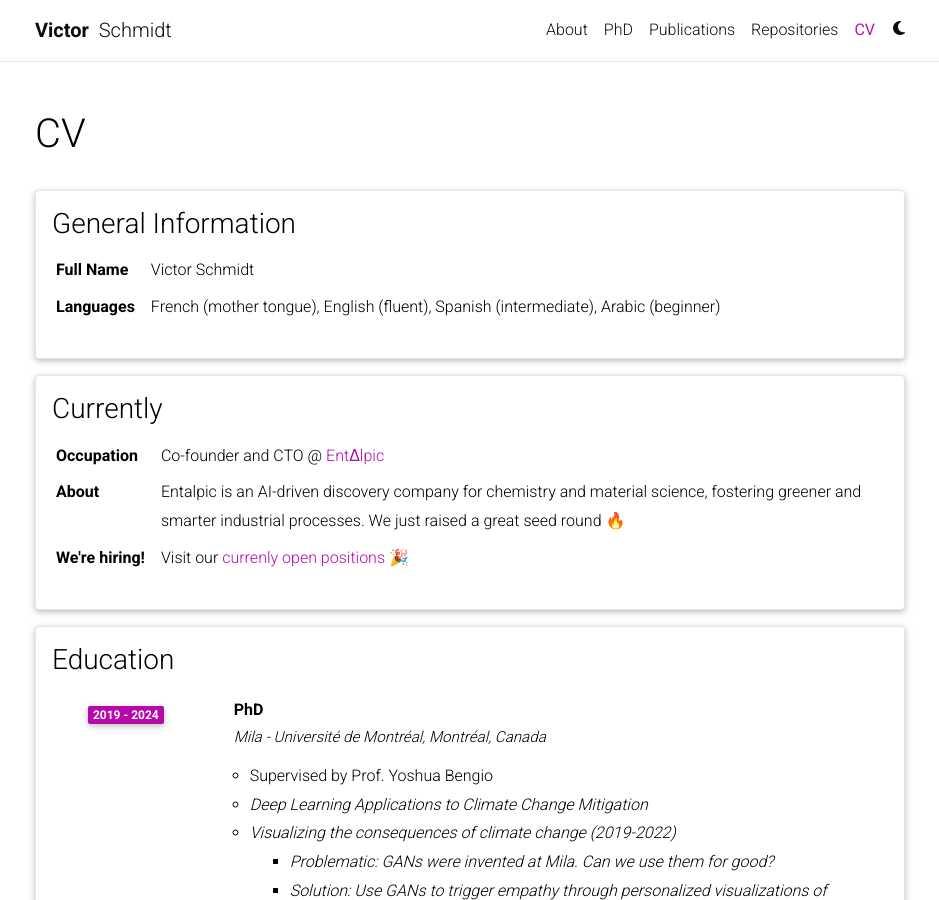
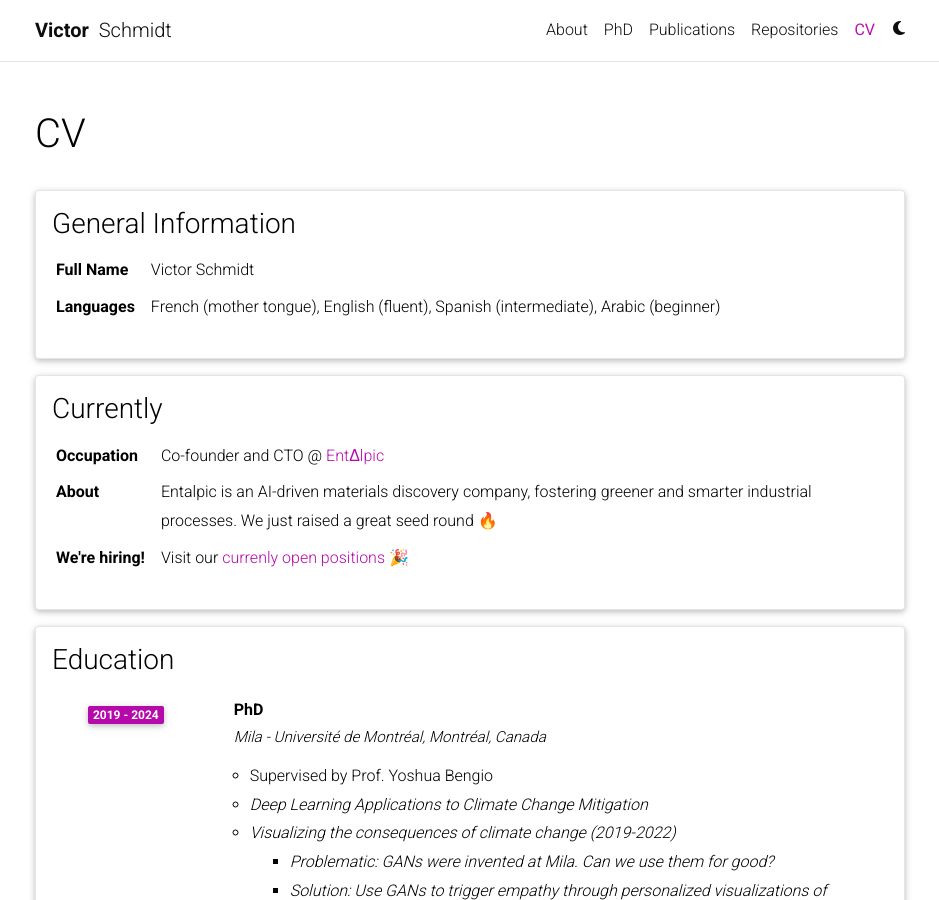
Before and after one commit to vict0rsch/vict0rsch.github.io, a Jekyll site: the page built from _pages/cv.md, in a window 1280 px wide and 900 px high. Shown: the whole window, without its empty margins (170-1109 px from the left). Built offline with Jekyll 4.4.1, drawn with Linux system fonts in a browser that asks for light colours; comment, search, counter and statistics services are not loaded; a style sheet for code colours, icons or effects is not loaded.

Commit message:
update entalpic tagline

```diff
--- a/_data/cv.yml
+++ b/_data/cv.yml
@@ -12,7 +12,7 @@
     - name: Occupation
       value: Co-founder and CTO @ <a href="https://entalpic.ai" rel="noreferrer noopener" target="_blank">EntΔlpic</a>
     - name: About
-      value: Entalpic is an AI-driven discovery company for chemistry and material science, fostering greener and smarter industrial processes. We just raised a great seed round 🔥
+      value: Entalpic is an AI-driven materials discovery company, fostering greener and smarter industrial processes. We just raised a great seed round 🔥
     - name: We're&nbsp;hiring!
       value: Visit our <a href="hhttps://jobs.breega.com/jobs?split_view=true&query=Entalpic" rel="noreferrer noopener" target="_blank">currenly open positions</a> 🎉
 
```
